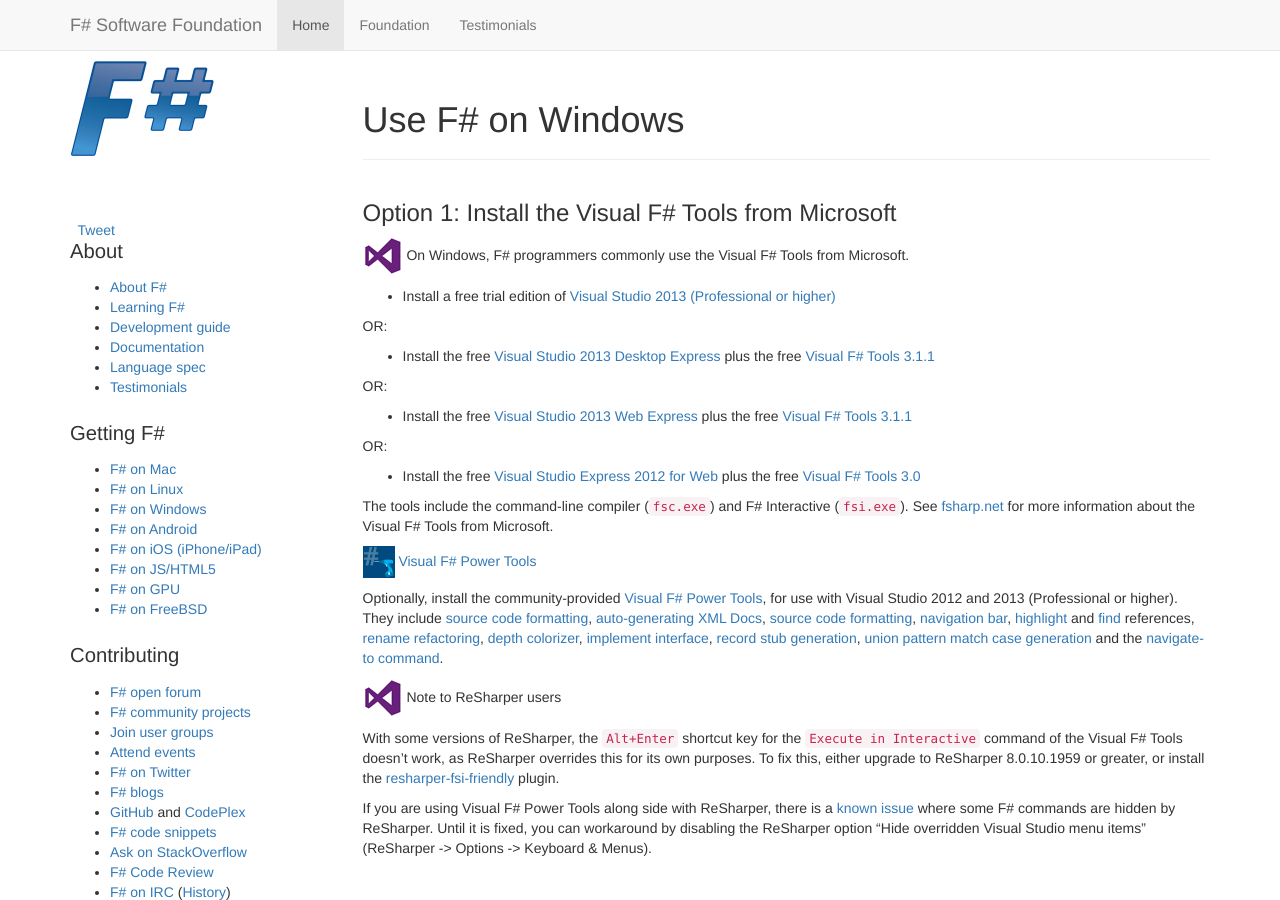
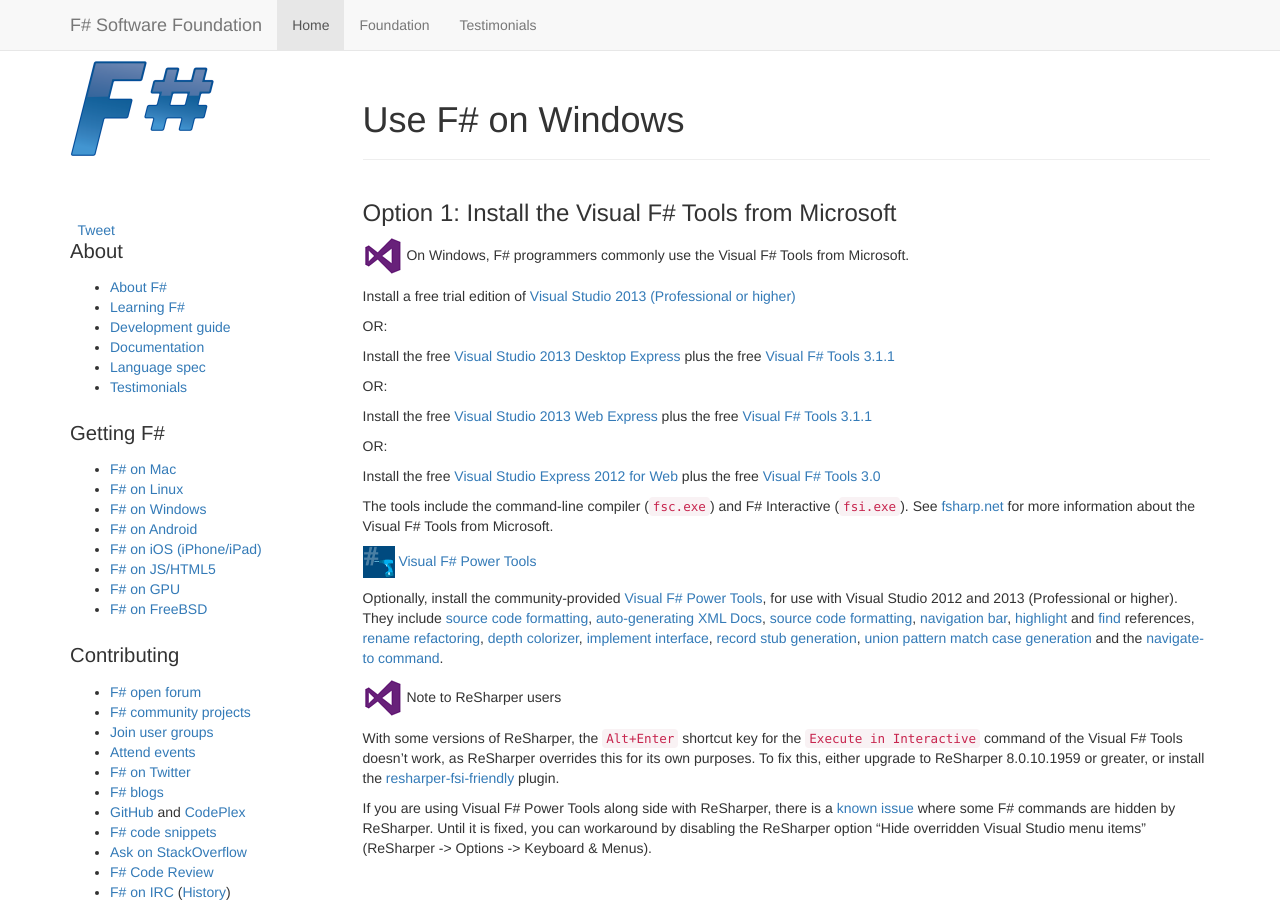
Before and after one commit to fsharp/fsharp.org, a Jekyll site: the page built from use/windows/index.md, in a window 1280 px wide and 900 px high. Built offline with Jekyll 4.4.1, drawn with Linux system fonts in a browser that asks for light colours; nearby versions of some CDN libraries; some web fonts are replaced; comment, search, counter and statistics services are not loaded.

```diff
--- a/use/windows/index.md
+++ b/use/windows/index.md
@@ -9,19 +9,19 @@ headline: Use F# on Windows
 
 ![logo](/images/thumbs/vstudio.png)&nbsp;On Windows, F# programmers commonly use the Visual F# Tools from Microsoft.
 
-   - Install a free trial edition of [Visual Studio 2013  (Professional or higher)](http://www.visualstudio.com/downloads/download-visual-studio-vs)
+   Install a free trial edition of [Visual Studio 2013  (Professional or higher)](http://www.visualstudio.com/downloads/download-visual-studio-vs)
 
 OR:
 
-   - Install the free [Visual Studio 2013 Desktop Express](http://www.microsoft.com/download/details.aspx?id=40787) plus the free [Visual F# Tools 3.1.1](http://www.microsoft.com/download/details.aspx?id=41654)
+   Install the free [Visual Studio 2013 Desktop Express](http://www.microsoft.com/download/details.aspx?id=40787) plus the free [Visual F# Tools 3.1.1](http://www.microsoft.com/download/details.aspx?id=41654)
 
 OR:
 
-   - Install the free [Visual Studio 2013 Web Express](http://www.microsoft.com/download/details.aspx?id=40747) plus the free [Visual F# Tools 3.1.1](http://www.microsoft.com/download/details.aspx?id=41654)
+   Install the free [Visual Studio 2013 Web Express](http://www.microsoft.com/download/details.aspx?id=40747) plus the free [Visual F# Tools 3.1.1](http://www.microsoft.com/download/details.aspx?id=41654)
 
 OR:
 
-   - Install the free [Visual Studio Express 2012 for Web](http://www.microsoft.com/en-us/download/details.aspx?id=30669)  plus the free [Visual F# Tools 3.0](http://go.microsoft.com/fwlink/?LinkID=261287)
+   Install the free [Visual Studio Express 2012 for Web](http://www.microsoft.com/en-us/download/details.aspx?id=30669)  plus the free [Visual F# Tools 3.0](http://go.microsoft.com/fwlink/?LinkID=261287)
 
 
 The tools include the command-line compiler (`fsc.exe`) and F# Interactive (`fsi.exe`).
```
